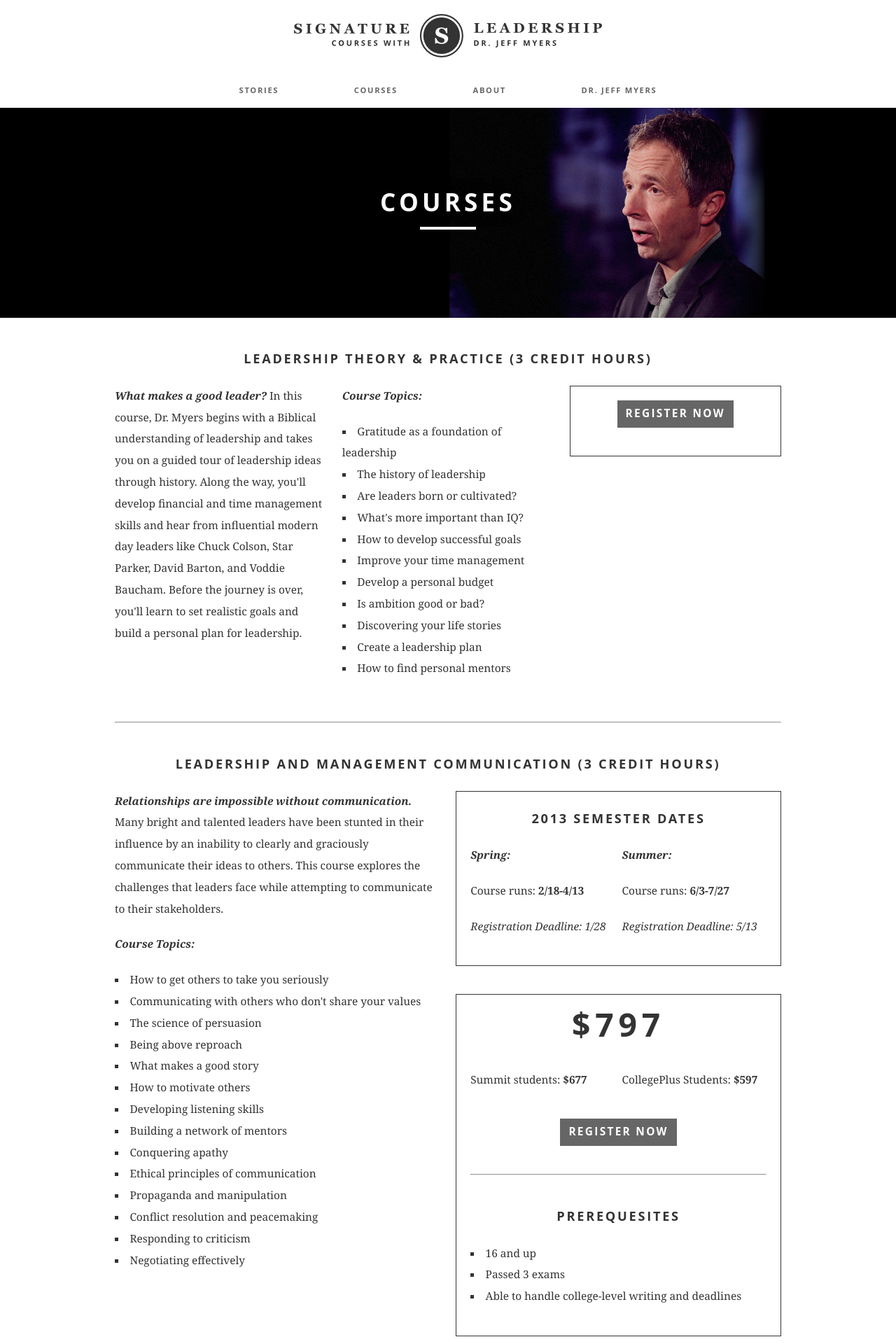
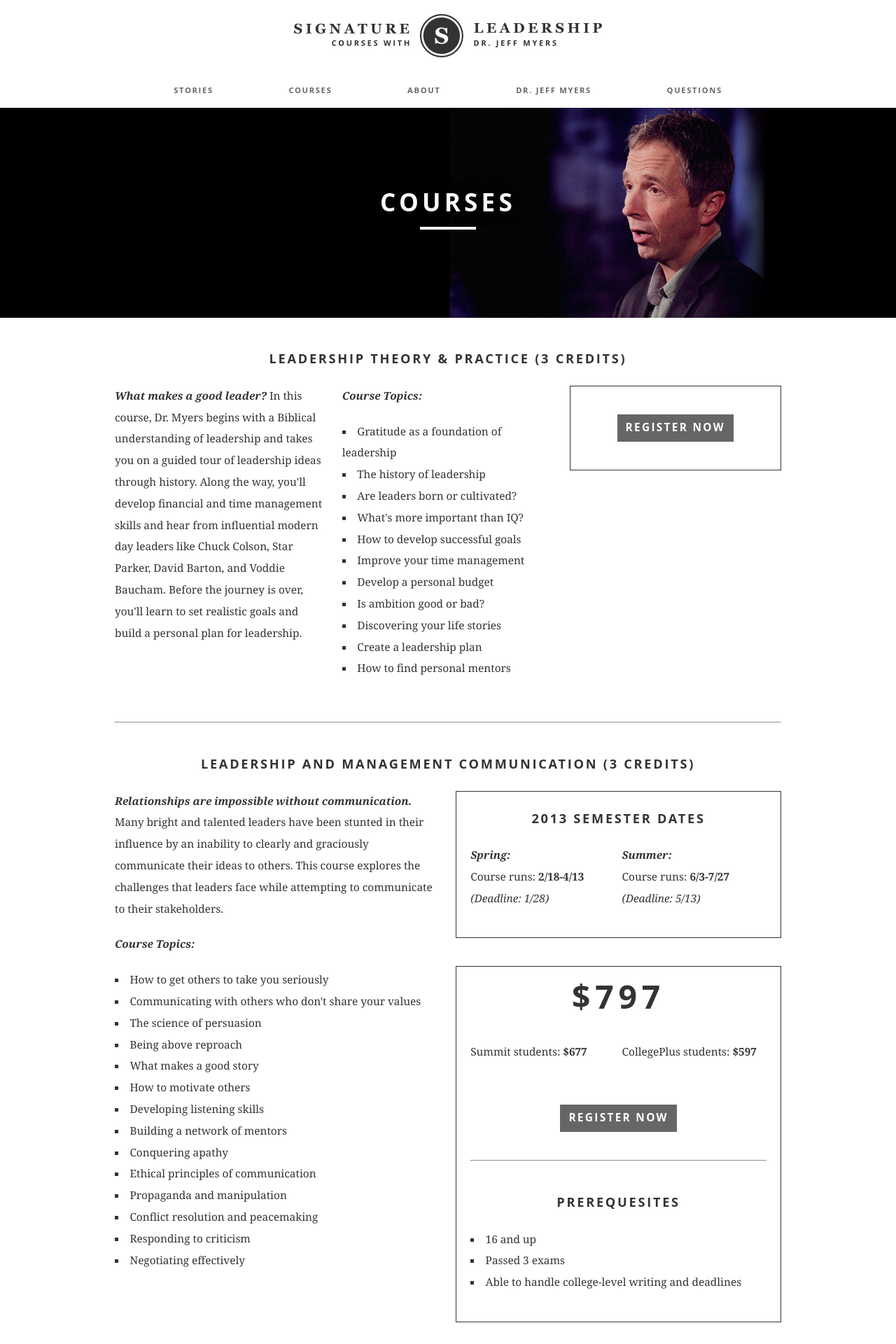
Before and after one commit to roni5/signature-leadership, a Jekyll site: the page built from courses.html, in a window 1280 px wide. Shown: the top 1920 px of the page at 70% size. Built offline with Jekyll 4.4.1, drawn with Linux system fonts in a browser that asks for light colours; nearby versions of some CDN libraries; some of the changed text lies outside the part shown.

Commit message:
added question page, finished courses page

```diff
--- a/_layouts/default.html
+++ b/_layouts/default.html
@@ -44,6 +44,7 @@
         <a href="/courses.html">Courses</a>
         <a href="/about.html">About</a>
         <a href="/drjeffmeyers.html">Dr. Jeff Myers</a>
+        <a href="/questions.html">Questions</a>
       </div>
     </div>
 
--- a/courses.html
+++ b/courses.html
@@ -13,7 +13,7 @@ permalink: /courses.html
 
 <div class="section">
   <div class="wrap">
-    <h3 class="center">Leadership Theory & Practice (3 credit hours)</h3>
+    <h3 class="center">Leadership Theory &amp; Practice (3 credits)</h3>
     <div class="col-four">
       <p><strong><em>What makes a good leader?</em></strong> In this course, Dr. Myers begins with a Biblical understanding of leadership and takes you on a guided tour of leadership ideas through history. Along the way, you'll develop financial and time management skills and hear from influential modern day leaders like Chuck Colson, Star Parker, David Barton, and Voddie Baucham. Before the journey is over, you'll learn to set realistic goals and build a personal plan for leadership.</p>
     </div>
@@ -43,7 +43,7 @@ permalink: /courses.html
 
   <div class="wrap">
     <hr>
-    <h3 class="center">Leadership and Management Communication (3 credit hours)</h3>
+    <h3 class="center">Leadership and Management Communication (3 credits)</h3>
     <div class="col-six">
       <p><strong><em>Relationships are impossible without communication.</em></strong> Many bright and talented leaders have been stunted in their influence by an inability to clearly and graciously communicate their ideas to others. This course explores the challenges that leaders face while attempting to communicate to their stakeholders.</p>
 <!--     </div>
@@ -73,14 +73,12 @@ permalink: /courses.html
         <h3>2013 Semester Dates</h3>
         <div class="wrap">
           <div class="col-six">
-            <p><strong><em>Spring:</em></strong></p>
-            <p>Course runs:<strong> 2/18-4/13</strong></p>
-            <p><em>Registration Deadline: 1/28</em></p>
+            <p><strong><em>Spring:</em></strong><br>
+              Course runs:<strong> 2/18-4/13</strong> <em>(Deadline: 1/28)</em></p>
           </div>
           <div class="col-six">
-            <p><strong><em>Summer:</em></strong></p>
-            <p>Course runs:<strong> 6/3-7/27</strong></p>
-            <p><em>Registration Deadline: 5/13</em></p>
+            <p><strong><em>Summer:</em></strong><br>
+              Course runs:<strong> 6/3-7/27</strong> <em>(Deadline: 5/13)</em></p>
           </div>
         </div>
       </div>
@@ -91,7 +89,7 @@ permalink: /courses.html
             <p>Summit students: <strong>$677</strong></p>
           </div>
           <div class="col-six">
-            <p>CollegePlus Students: <strong>$597</strong></p>
+            <p>CollegePlus students: <strong>$597</strong></p>
           </div>
         </div>
         <p><a href="" class="button">Register now</a></p>
@@ -108,7 +106,7 @@ permalink: /courses.html
 
   <div class="wrap">
     <hr>
-    <h3 class="center">Leadership Learning & Execution (3 credit hours)</h3>
+    <h3 class="center">Leadership Learning &amp; Execution (3 credits)</h3>
     <div class="col-six">
       <p><strong><em>How does one grow wise as a leader?</em></strong> In this course, Dr. Myers will answer this question by exploring the Hebrew definition of wisdom, in addition to the best practices for effective mentoring and execution of strategic plans. You’ll be given an opportunity to put your leadership skills to the test as you develop a relationship with a mentor and begin mentoring others. As a unique addition to this course, you'll have the opportunity to attend a three day training event with Dr. Myers in person!</p>
       <p><strong><em>Course Topics:</em></strong></p>
@@ -127,12 +125,14 @@ permalink: /courses.html
     <div class="col-six">
       <div class="box">
         <h3>2013 Semester Dates</h3>
-        <p><strong><em>Spring</em></strong> Course runs:<strong> 2/11-5/4</strong> <em>(Deadline 1/21)</em></p>
+        <p><strong><em>Spring<br>
+            </em></strong> Course runs:<strong> 2/11-5/4</strong> <em>(Deadline 1/21)</em></p>
       </div>
       <div class="box">
         <p><span class="large">$797 + $200</span></p>
-        <p>(Housing &amp; meals included)</p>
-        <p>CollegePlus Students: <strong>$497 + $200</strong> (Housing &amp; meals included)</p>
+        <p><em>(Housing &amp; meals included)</em></p>
+        <p>CollegePlus students: <strong>$497 + $200</strong><br>
+          <em>(Housing &amp; meals included)</em></p>
         <p><a href="" class="button">Register now</a></p>
         <hr>
         <h3>Prerequesites</h3>
--- a/stylesheets/application.css
+++ b/stylesheets/application.css
@@ -297,6 +297,8 @@ iframe + .box {
     text-align: left; }
   .box + .box {
     margin-top: 40px; }
+  .box .button:only-child {
+    margin-top: 20px; }
 
 #slider {
   margin: 0 auto;
```
Also changed, not shown: questions.html (added, +63 -0 lines), stylesheets/scss/application.scss (+7 -0 lines).
